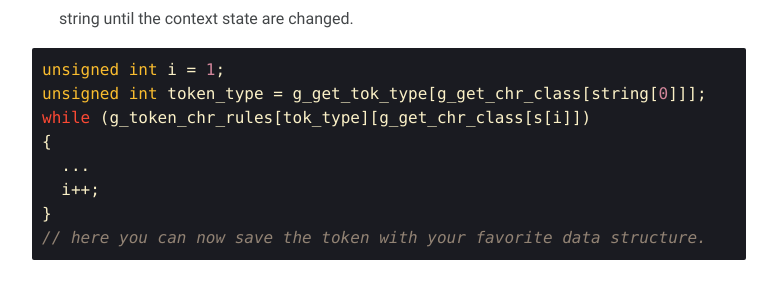
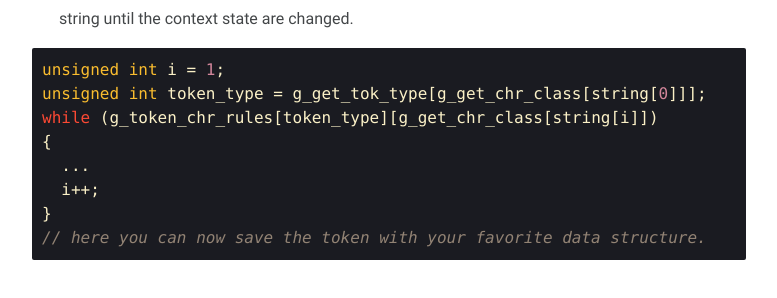
Before and after one commit to ix-56h/ix-56h.github.io, a Jekyll site: the page built from _posts/how-to-make-a-tokenizer/2020-06-01-how-to-make-a-tokenizer.md, in a window 1280 px wide and 900 px high, scrolled down 4993 px. Shown: the part 152-450 px from the top of the window, without its empty margins (251-1028 px from the left). Built offline with Jekyll 4.4.1, drawn with Linux system fonts in a browser that asks for light colours.

Commit message:
corrections

````diff
--- a/_posts/how-to-make-a-tokenizer/2020-06-01-how-to-make-a-tokenizer.md
+++ b/_posts/how-to-make-a-tokenizer/2020-06-01-how-to-make-a-tokenizer.md
@@ -171,7 +171,7 @@ While we get the state of the current token, ex : `TOK_WORD`, we need to browse
 ```cpp
 unsigned int i = 1;
 unsigned int token_type = g_get_tok_type[g_get_chr_class[string[0]]];
-while (g_token_chr_rules[tok_type][g_get_chr_class[s[i]])
+while (g_token_chr_rules[token_type][g_get_chr_class[string[i]])
 {
   ...
   i++;
````
